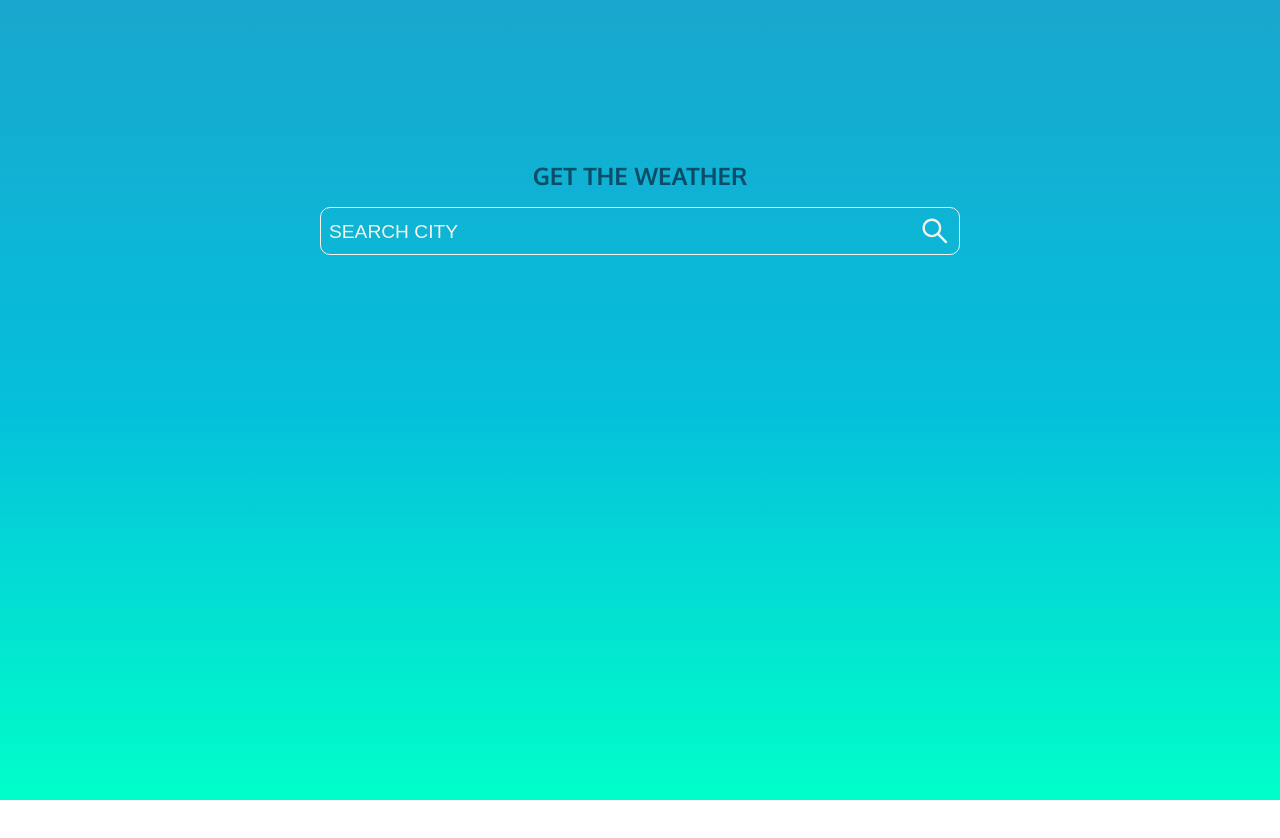
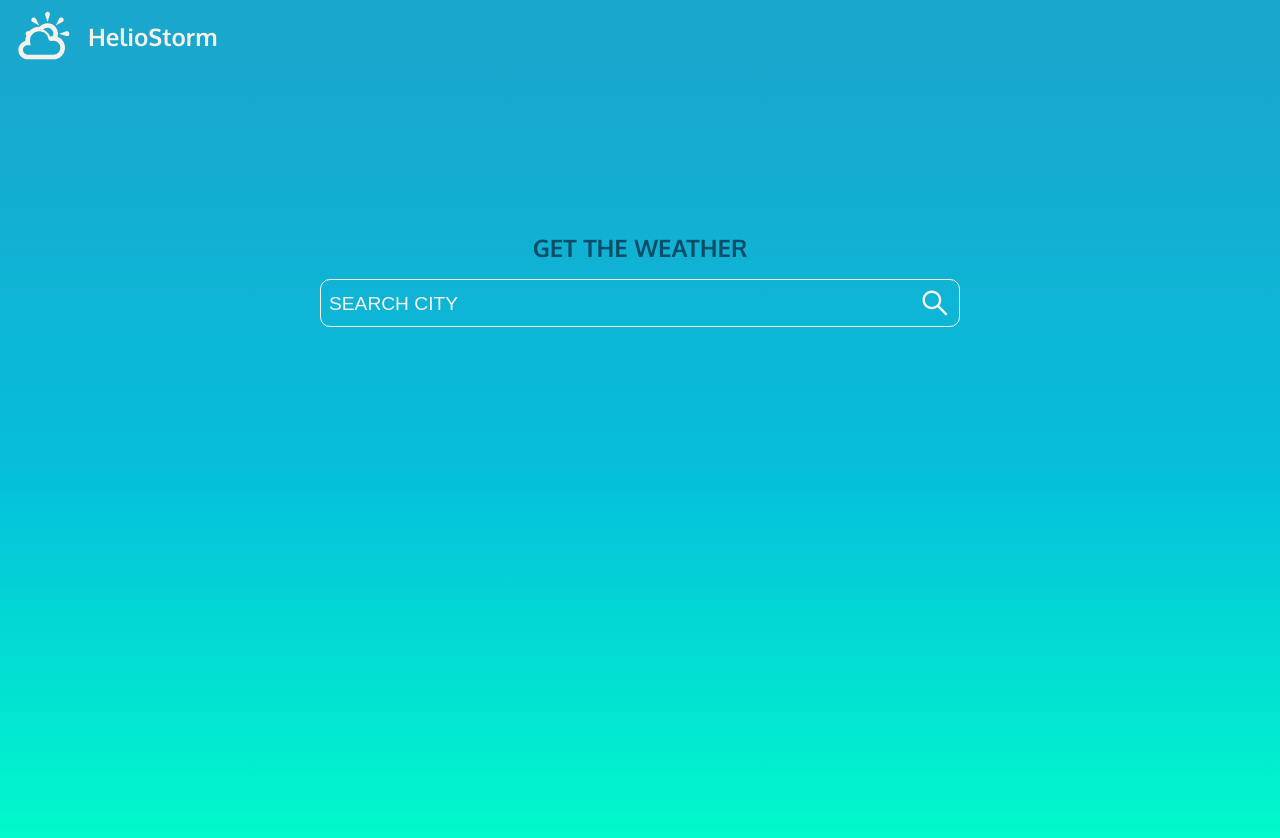
Before and after one commit to NDraganov/weather-app, a Next.js app: page / in a window 1280 px wide. Shown: the top 838 px of the page. Before the commit the page ends 800 px from the top, so only its background shows below. Built offline with nearby package versions, Linux system fonts and the light colour scheme; no server answers.

Commit message:
Create layout wrapper and header components

```diff
--- /dev/null
+++ b/components/header/header.jsx
@@ -0,0 +1,12 @@
+import { TiWeatherPartlySunny } from "react-icons/ti";
+
+import classes from "./header.module.css";
+
+export default function Header() {
+  return (
+    <header className={classes.header}>
+      <TiWeatherPartlySunny />
+      <h2>HelioStorm</h2>
+    </header>
+  );
+}
--- /dev/null
+++ b/components/header/header.module.css
@@ -0,0 +1,14 @@
+.header {
+  display: flex;
+  align-items: center;
+  gap: 1rem;
+  background-color: var(--blue);
+  padding: 0.5rem 1rem;
+}
+.header svg {
+  color: var(--light-grey);
+  font-size: 3.5rem;
+}
+.header h2 {
+  color: var(--light-grey);
+}
--- /dev/null
+++ b/components/layout/layout.jsx
@@ -0,0 +1,12 @@
+import { Fragment } from "react";
+
+import Header from "../header/header";
+
+export default function Layout(props) {
+  return (
+    <Fragment>
+      <Header />
+      <main>{props.children}</main>
+    </Fragment>
+  );
+}
--- a/pages/_app.jsx
+++ b/pages/_app.jsx
@@ -1,5 +1,10 @@
-import '@/styles/globals.css'
+import Layout from "@/components/layout/layout";
+import "@/styles/globals.css";
 
 export default function App({ Component, pageProps }) {
-  return <Component {...pageProps} />
+  return (
+    <Layout>
+      <Component {...pageProps} />
+    </Layout>
+  );
 }
```
